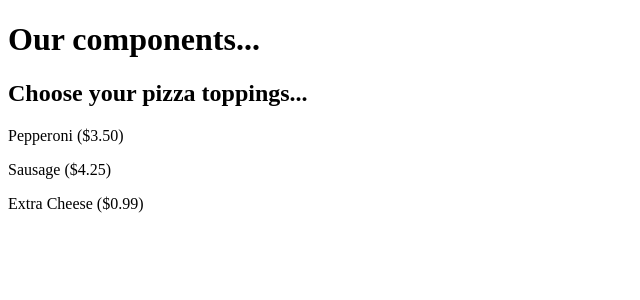
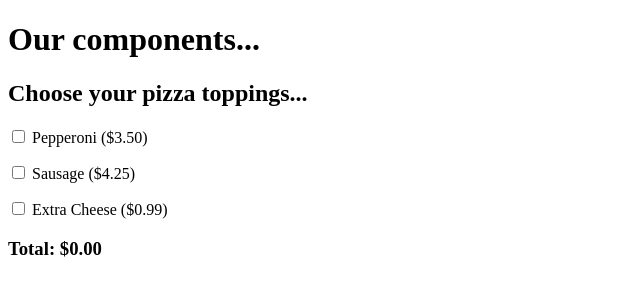
Before and after one commit to 2026-fall-jsf/angular-components, an Angular app: page / in a window 1280 px wide. Shown: the top 300 px of the page, without its empty margins (0-640 px from the left). Built offline with nearby package versions, Linux system fonts and the light colour scheme.

Commit message:
phew, working, for me at least : - O

```diff
--- a/src/app/pizza-toppings/pizza-toppings.html
+++ b/src/app/pizza-toppings/pizza-toppings.html
@@ -4,6 +4,17 @@
 
 @for (topping of availablePizzaToppings(); track topping) {
     <p>
-        {{ topping.name }} ({{ topping.price | currency }})
+        <label>
+            <input
+                type="checkbox"
+                [checked]="topping.checked"
+                (change)="toggleTopping(topping)"
+            />
+            {{ topping.name }} ({{ topping.price | currency }})
+        </label>
     </p>
 }
+
+<h3>
+    Total: {{ total() | currency }}
+</h3>
--- a/src/app/pizza-toppings/pizza-toppings.ts
+++ b/src/app/pizza-toppings/pizza-toppings.ts
@@ -1,5 +1,5 @@
-import { Component, inject, signal } from '@angular/core';
-import { PizzaService } from '../pizza.service';
+import { Component, computed, inject, signal } from '@angular/core';
+import { PizzaService, PizzaTopping } from '../pizza.service';
 import { CurrencyPipe } from '@angular/common';
 
 @Component({
@@ -19,4 +19,26 @@ export class PizzaToppings {
   protected readonly availablePizzaToppings = signal(
     this.pizzaSvc.getAvailablePizzaToppings()
   );
+
+  protected readonly total = computed(
+    () => this.availablePizzaToppings()
+      .filter(
+        (x: PizzaTopping) => x.checked
+      )
+      .reduce(
+        (acc, x: PizzaTopping) => acc + x.price,
+        0,
+      )
+  );
+
+  protected readonly toggleTopping = (toppingToToggle: PizzaTopping) => this.availablePizzaToppings.update(
+    toppings => toppings.map(
+      t => t === toppingToToggle
+        ? {
+          ...t,
+          checked: !t.checked,
+        }
+        : t
+    )
+  );
 }
```
